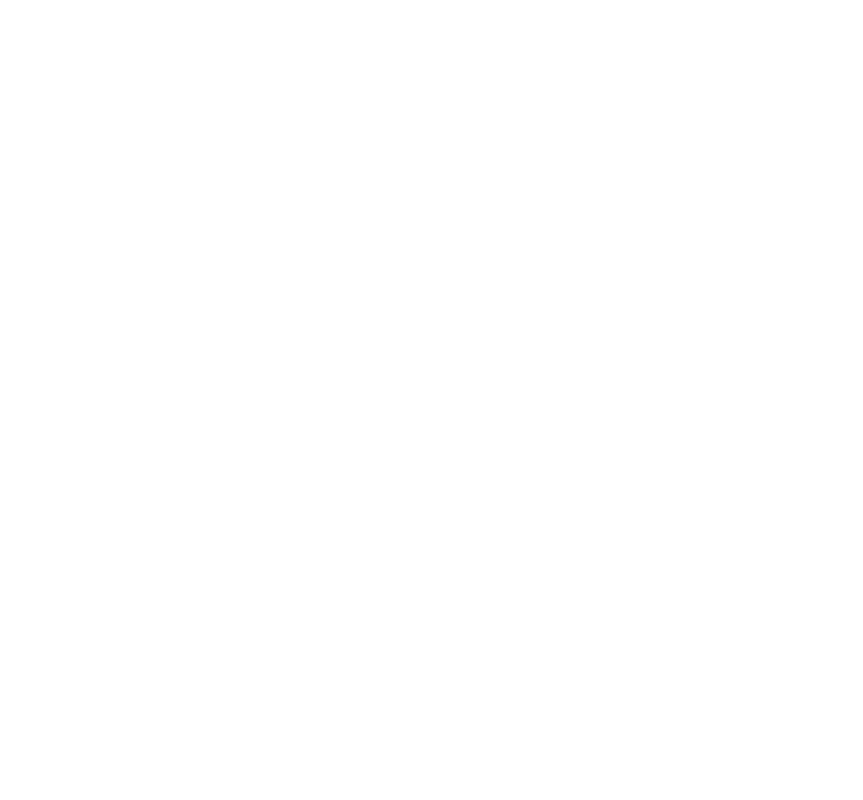
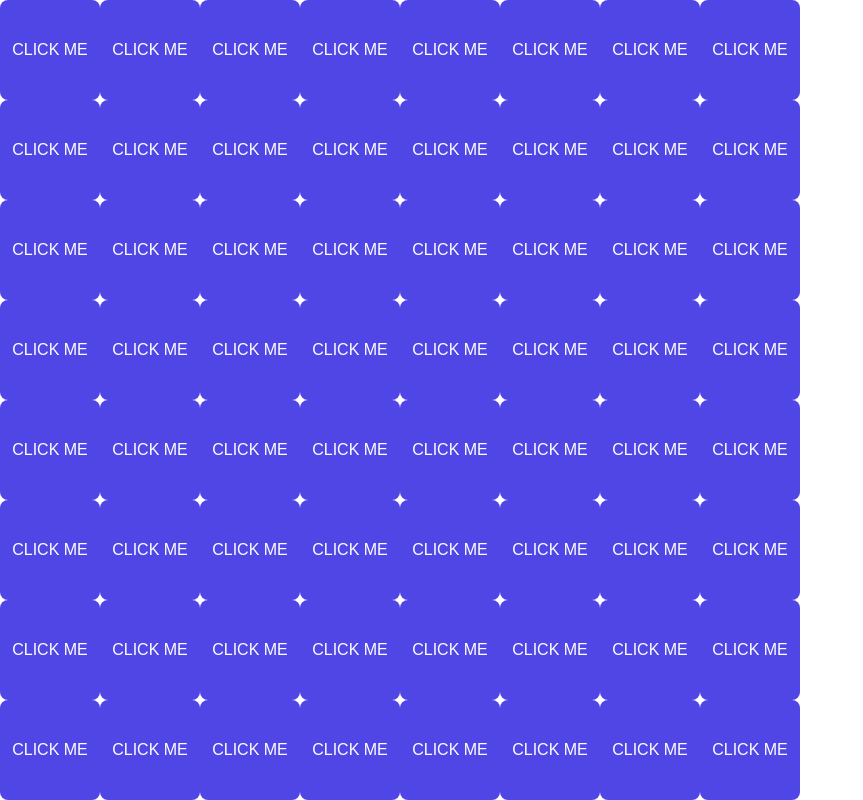
Before and after one commit to Marleysch/chess, a Next.js app in the folder frontend/: page / in a window 1280 px wide. Shown: the whole page, without its empty margins (0-863 px from the left). Built offline with nearby package versions, Linux system fonts and the light colour scheme.

Commit message:
basic board setup

```diff
--- a/frontend/app/globals.css
+++ b/frontend/app/globals.css
@@ -40,3 +40,19 @@
     color-scheme: dark;
   }
 }
+
+.square-button {
+  width: 100px;
+  height: 100px;
+  background-color: #4f46e5; /* Indigo */
+  color: white;
+  border: none;
+  border-radius: 8px;
+  font-size: 16px;
+  cursor: pointer;
+  transition: background-color 0.2s ease;
+}
+
+.square-button:hover {
+  background-color: #4338ca; /* Darker indigo */
+}
--- a/frontend/app/page.js
+++ b/frontend/app/page.js
@@ -1,10 +1,33 @@
+'use client';
+
 import Image from "next/image";
 
+function Square ({x, y}){
+  function handleClick(){
+    console.log("button " + x + y + " been clicked");
+  }
+  return(
+    <button className = "square-button" onClick={handleClick}>CLICK ME</button>
+  )
+}
+
 export default function Home() {
+  let board = Array(8).fill(null).map(() =>(Array(8).fill(null)));
+
+
   return (
     <div >
-      <main >
-      </main>
+      {board.map((row, rowIndex) => {
+        return (
+          <div key={rowIndex}>
+            {row.map((square, squareIndex) => {
+              return (
+                <Square y = {rowIndex}x = {squareIndex} key={squareIndex}/>
+              )
+            })}
+          </div>
+        )
+      })}
     </div>
   );
 }
```
